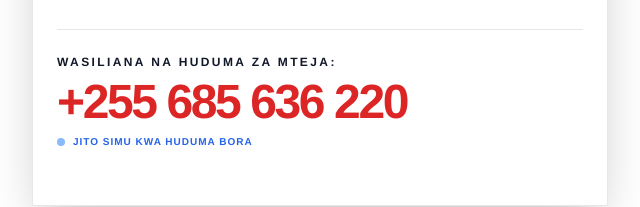
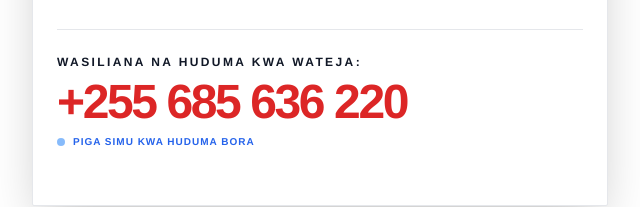
Before and after one commit to dennis25518/Simba-Express, a plain HTML site: page index.html in a window 1280 px wide. Shown: the part 847-1054 px from the top of the page, 320-960 px from the left. Drawn offline with nearby package versions, Linux system fonts and the light colour scheme.

Commit message:
Minor text improvements: Update wording for better grammar
- Replace "huduma za wateja" with "huduma kwa wateja"
- Replace "Jito" with "Piga" for improved clarity

```diff
--- a/index.html
+++ b/index.html
@@ -315,7 +315,7 @@
 
 <div class="mt-6 mb-8 text-center sm:text-left">
     <p class="text-xs font-black text-black-900 uppercase tracking-[0.2em] mb-2">
-        Wasiliana na Huduma za Mteja:
+        Wasiliana na Huduma kwa Wateja:
     </p>
 
     <a href="tel:+255685636220"
@@ -325,7 +325,7 @@
 
     <div class="flex items-center justify-center sm:justify-start gap-2 mt-2 text-blue-600 font-bold text-[10px] uppercase tracking-widest">
         <span class="animate-ping inline-flex h-2 w-2 rounded-full bg-blue-400 opacity-75"></span>
-        Jito simu kwa huduma bora
+        Piga simu kwa huduma bora
     </div>
 </div>
     </section>
```
